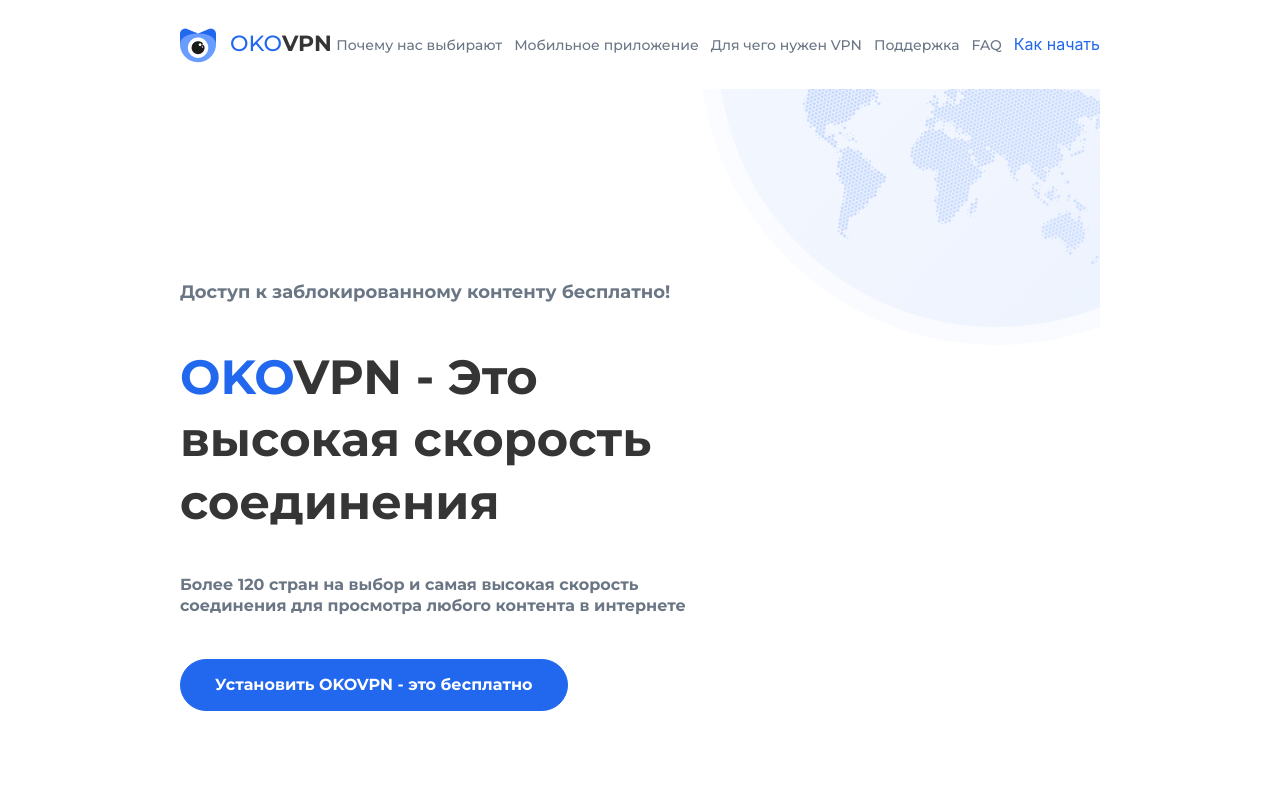
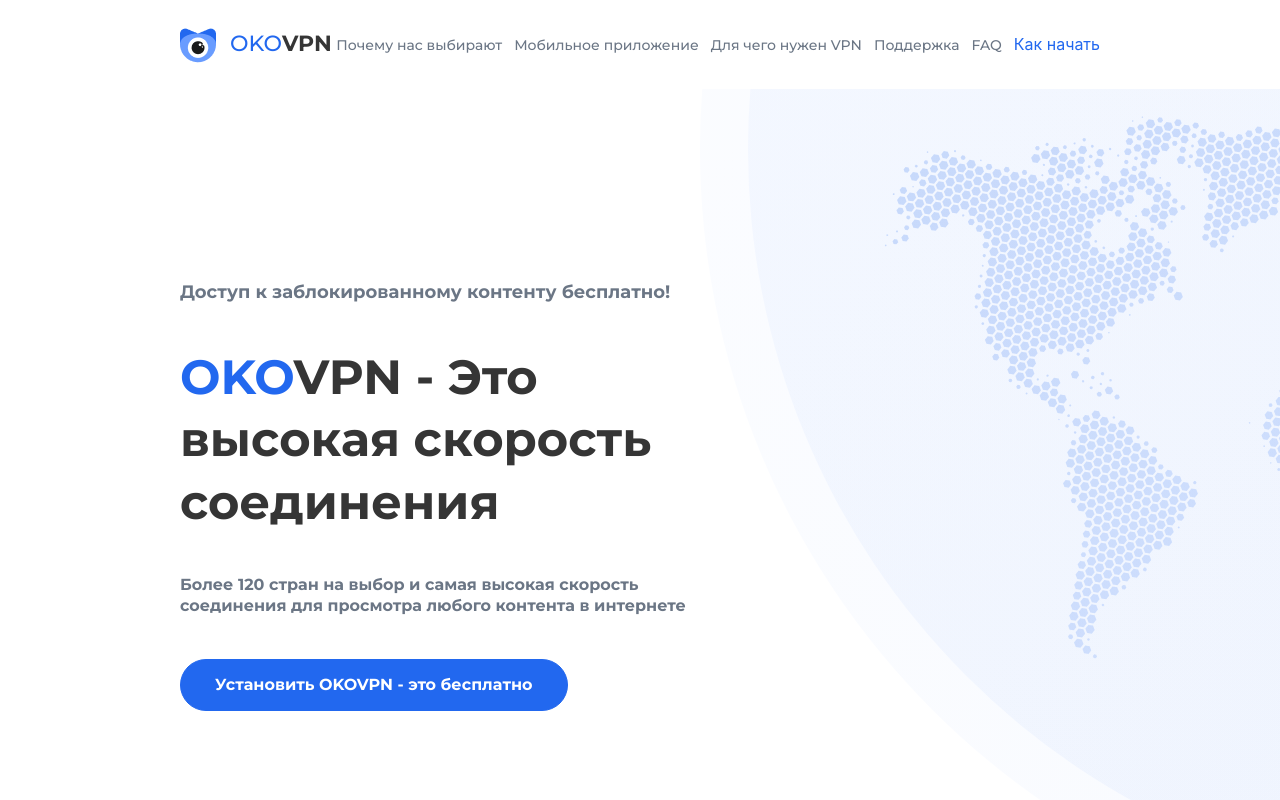
Before and after one commit to VasylKudrych/OKO-vpn, a website: page index.html in a window 1280 px wide. Shown: the top 800 px of the page. Drawn offline with nearby package versions, Linux system fonts and the light colour scheme; files that its build step writes are made by us from their sources.

Commit message:
another commit

```diff
--- a/scss/modules/_section-main.scss
+++ b/scss/modules/_section-main.scss
@@ -12,6 +12,10 @@
   &-photo {
     width: 1070px;
     margin: -100px 0 0 85px;
+
+    & img {
+      max-width: none!important;
+    }
 
     &--sm {
       display: none;
```
